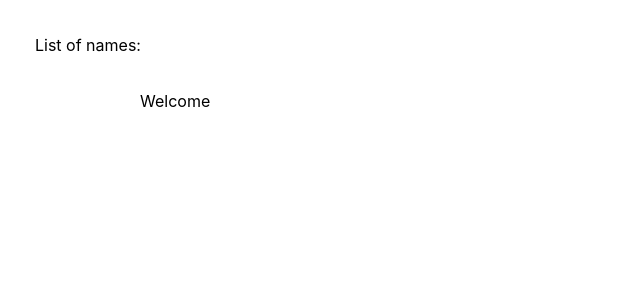
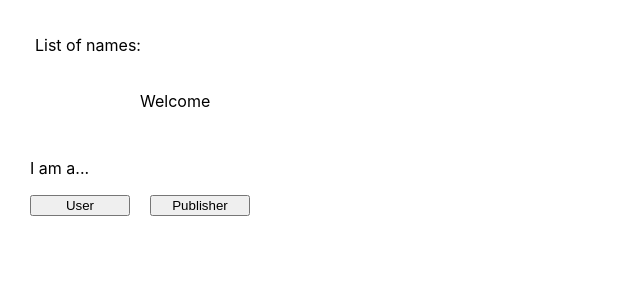
Before and after one commit to jakearmendariz/PayPerRead, a React (Create React App) app in the folder frontend/: page / in a window 1280 px wide. Shown: the top 300 px of the page, without its empty margins (0-640 px from the left). Built offline with nearby package versions, Linux system fonts and the light colour scheme; no server answers.

Commit message:
added router for navigating between user and publisher pages

```diff
--- a/frontend/package.json
+++ b/frontend/package.json
@@ -8,6 +8,7 @@
     "@testing-library/user-event": "^13.5.0",
     "react": "^17.0.2",
     "react-dom": "^17.0.2",
+    "react-router-dom": "^6.2.1",
     "react-scripts": "5.0.0",
     "web-vitals": "^2.1.4"
   },
--- a/frontend/src/App.js
+++ b/frontend/src/App.js
@@ -1,12 +1,30 @@
 import './App.css';
 import Welcome from "./components/Welcome"
+import { Link } from 'react-router-dom'
 
 
 function App() {
 
   return (
-    <div style={{padding: "30px"}}>
-      <Welcome/>
+    <div style={{ padding: "30px" }}>
+      <Welcome />
+
+      <div>
+        <p>I am a...</p>
+        <div style={{ display: "flex", flexDirection: "row", width: 220, justifyContent: "space-between" }}>
+          <Link to="/user">
+            <button style={{ width: 100 }}>
+              User
+            </button>
+          </Link>
+          <Link to="/publisher">
+            <button style={{ width: 100 }}>
+              Publisher
+            </button>
+          </Link>
+        </div>
+      </div>
+
     </div>
   );
 }
--- a/frontend/src/index.js
+++ b/frontend/src/index.js
@@ -1,12 +1,22 @@
 import React from 'react';
 import ReactDOM from 'react-dom';
 import './index.css';
+import reportWebVitals from './reportWebVitals';
+import { BrowserRouter, Routes, Route } from 'react-router-dom'
+
 import App from './App';
-import reportWebVitals from './reportWebVitals';
+import UserLandingPage from './pages/UserLandingPage'
+import PublisherLandingPage from './pages/PublisherLandingPage'
 
 ReactDOM.render(
   <React.StrictMode>
-    <App />
+    <BrowserRouter>
+      <Routes>
+        <Route path="/" element={<App />} />
+        <Route path="user" element={<UserLandingPage />} />
+        <Route path="publisher" element={<PublisherLandingPage />} />
+      </Routes>
+    </BrowserRouter>
   </React.StrictMode>,
   document.getElementById('root')
 );
--- /dev/null
+++ b/frontend/src/pages/PublisherLandingPage.js
@@ -0,0 +1,13 @@
+import React from 'react';
+
+
+function PublisherLandingPage() {
+
+    return (
+      <div style={{padding: "30px"}}>
+        FOR PUBLISHERS
+      </div>
+    );
+}
+
+export default PublisherLandingPage;
--- /dev/null
+++ b/frontend/src/pages/UserLandingPage.js
@@ -0,0 +1,13 @@
+import React from 'react';
+
+
+function UserLandingPage() {
+
+    return (
+      <div style={{padding: "30px"}}>
+        FOR USERS
+      </div>
+    );
+}
+
+export default UserLandingPage;
```
Also changed, not shown: 1 other file (tests, documents, lock files or other folders).
